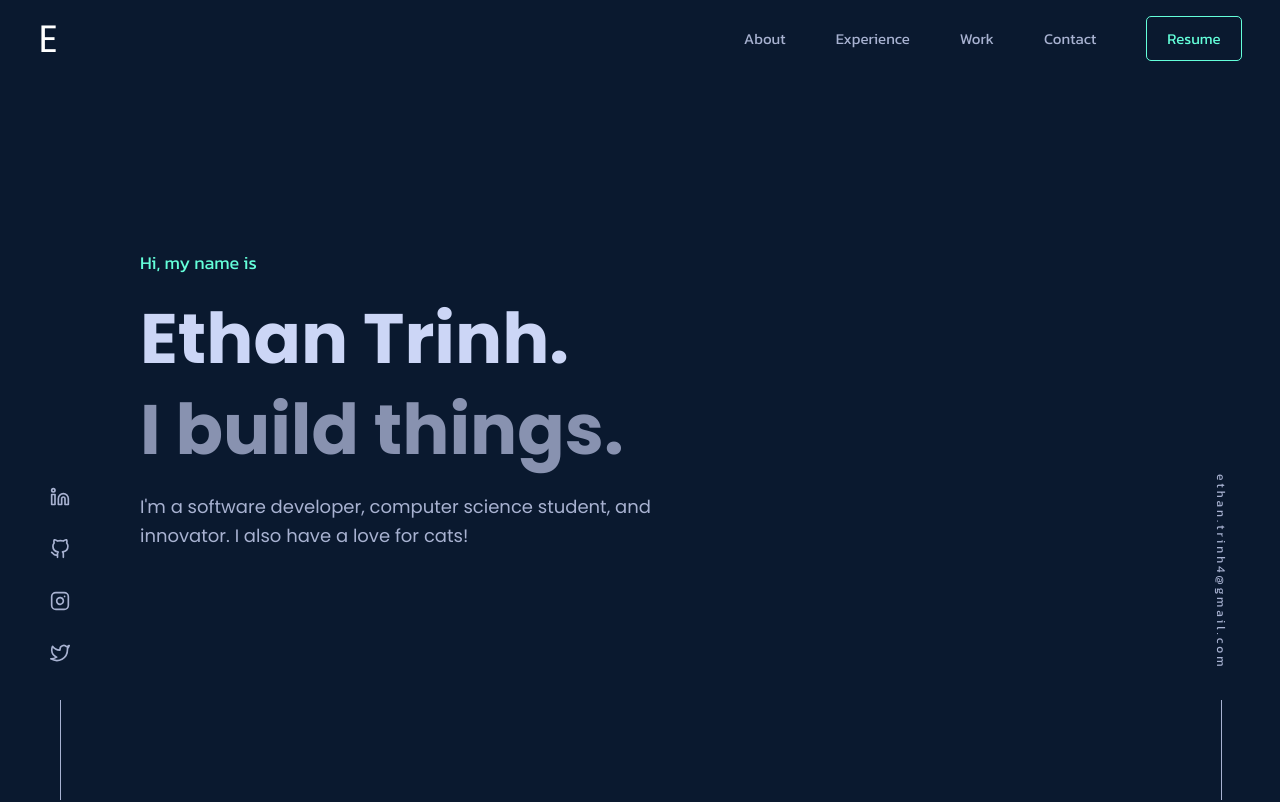
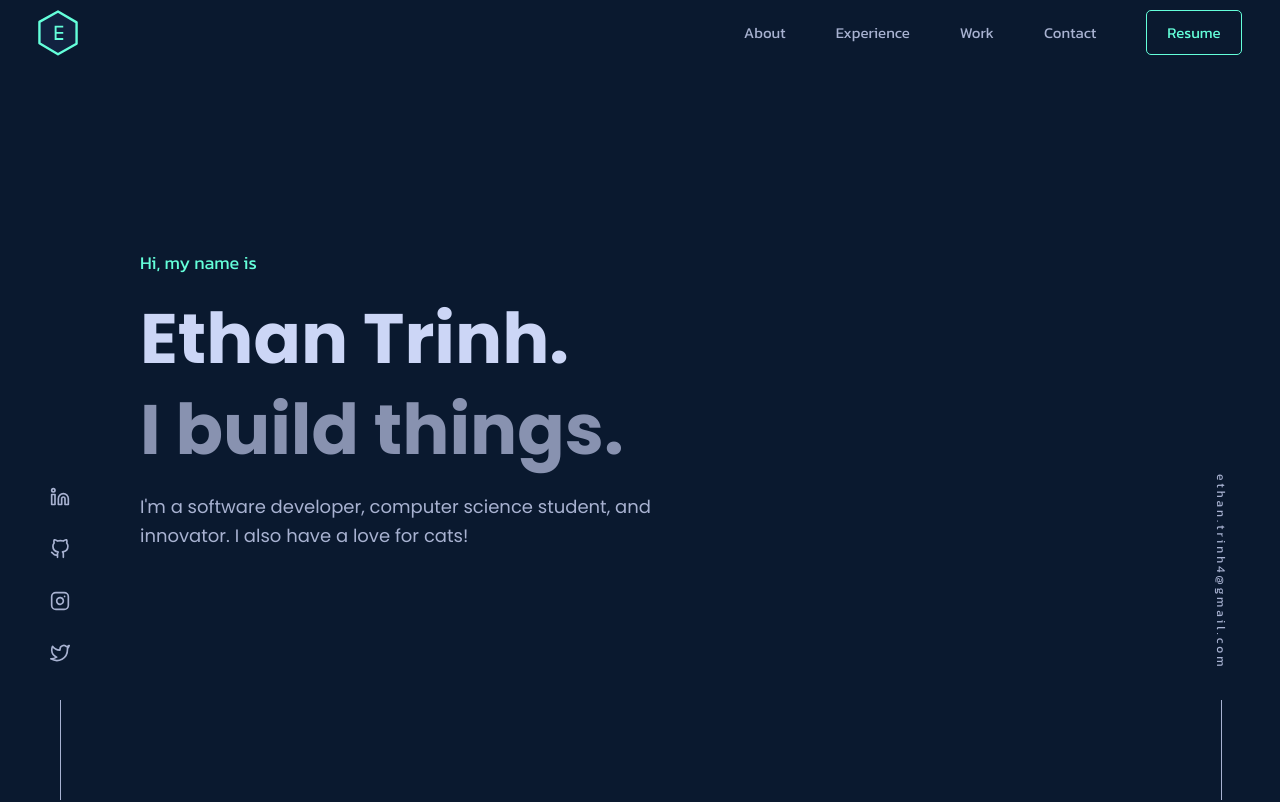
Before and after one commit to trinhee/portfolio, a React (Vite) app: page / in a window 1280 px wide. Shown: the top 802 px of the page. Built offline with nearby package versions, Linux system fonts and the light colour scheme.

Commit message:
added logo

```diff
--- a/package.json
+++ b/package.json
@@ -10,6 +10,7 @@
     "preview": "vite preview"
   },
   "dependencies": {
+    "dotenv": "^16.4.7",
     "react": "^18.3.1",
     "react-dom": "^18.3.1",
     "react-intersection-observer": "^9.15.0"
--- a/src/Nav.css
+++ b/src/Nav.css
@@ -12,9 +12,17 @@
 }
 
 .logo {
-    position: relative;
+    display: flex;
+    align-items: center;
     font-size: 38px;
-    color: white;
+    color: #64ffda;
+    text-decoration: none;
+}
+
+.logo svg {
+    width: 40px;
+    height: 40;
+    fill: #112240;
 }
 
 .navbar a{
--- a/src/Nav.tsx
+++ b/src/Nav.tsx
@@ -1,17 +1,20 @@
 import './Nav.css'
+import IconLogo from './logo.tsx'
 
 function Nav() {
   return (
 
     <header className="header">
-        <a href="/" className="logo">E</a>
+        <a href="/" className="logo">
+        <IconLogo/>
+        </a>
 
         <nav className="navbar">
           <a href="/">About</a>
           <a href="/">Experience</a>
           <a href="/">Work</a>
           <a href="/">Contact</a>
-          <a href="/" id='resume'>Resume</a>
+          <a href="https://docs.google.com/document/d/1RMDgc0sYO-VZ823LUVCbRsq7WWdMIvKz2-h5Cxn1lGI/edit?usp=drive_link" target="_blank" id='resume'>Resume</a>
 
         </nav>
     </header>
--- /dev/null
+++ b/src/logo.tsx
@@ -0,0 +1,23 @@
+const IconLogo = () => (
+  <svg id="logo" xmlns="http://www.w3.org/2000/svg" role="img" viewBox="0 0 84 96">
+    <title>Logo</title>
+    <g transform="translate(-8.000000, -2.000000)">
+      <g transform="translate(11.000000, 5.000000)">
+        <polygon
+          id="Shape"
+          stroke="currentColor"
+          strokeWidth="5"
+          strokeLinecap="round"
+          strokeLinejoin="round"
+          points="39 0 0 22 0 67 39 90 78 68 78 23"
+        />
+        <path
+          d="M32 30 L50 30 L50 34 L36 34 L36 43 L50 43 L50 47 L36 47 L36 56 L50 56 L50 60 L32 60 L32 30 Z"
+          fill="currentColor"
+        />
+      </g>
+    </g>
+  </svg>
+);
+
+export default IconLogo;
```
Also changed, not shown: 1 other file (tests, documents, lock files or other folders).
